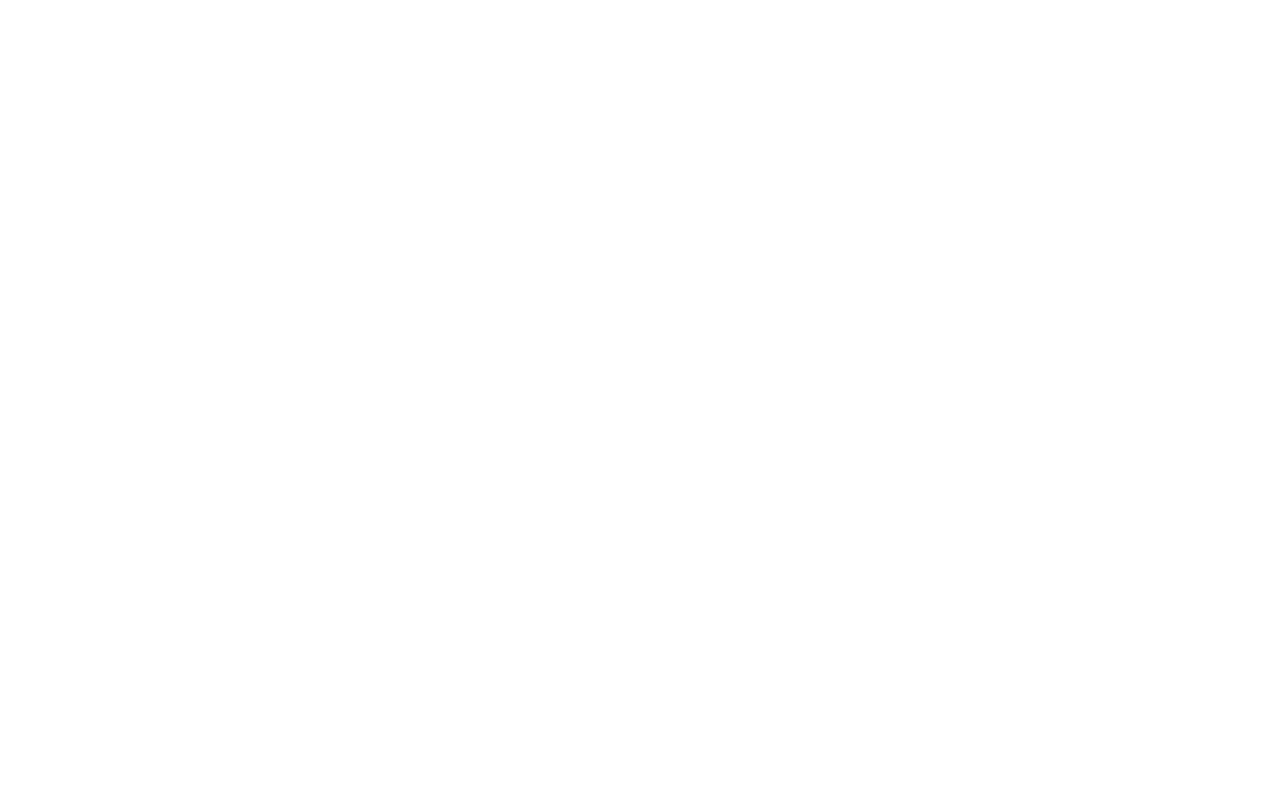
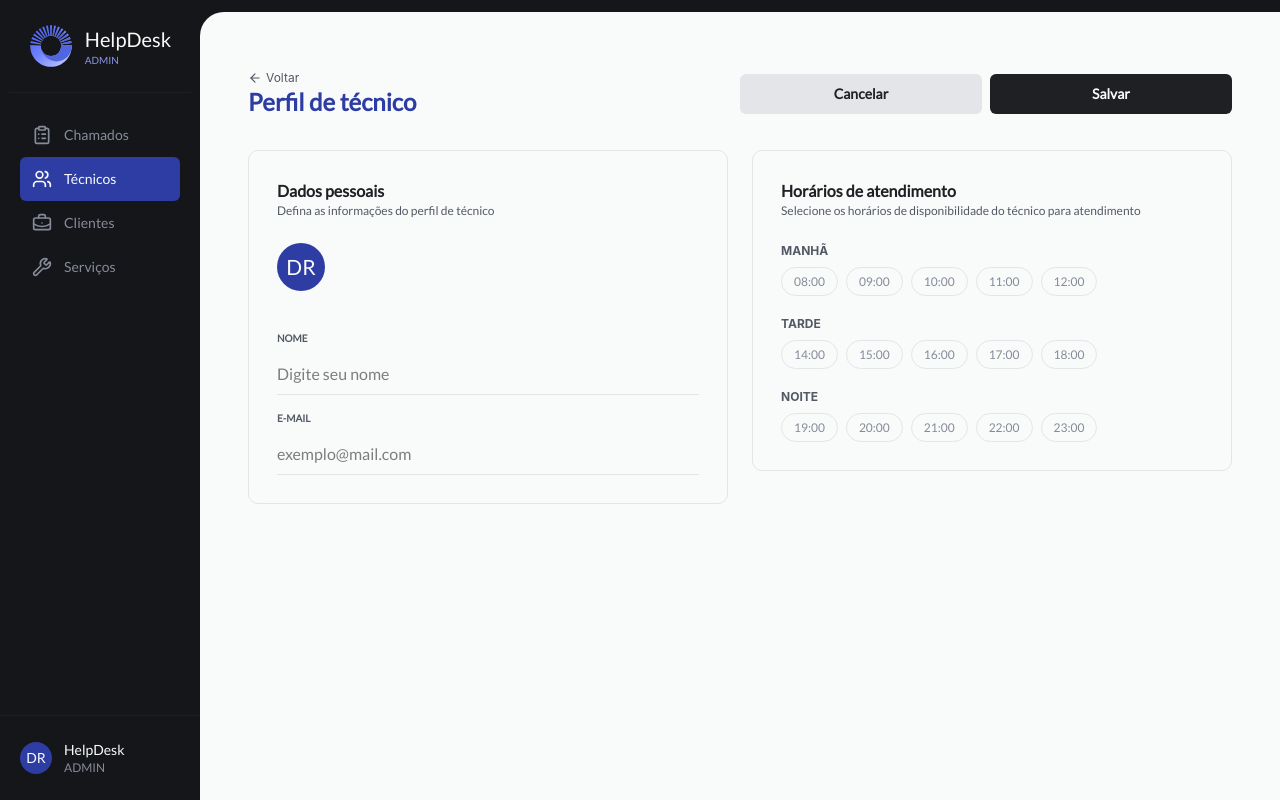
Before and after one commit to demisrusso9/help-desk, a React (Vite) app: page /admin/technicians/update/1 in a window 1280 px wide. Before the commit this address had no page. Built offline with nearby package versions, Linux system fonts and the light colour scheme.

Commit message:
feat: add technicians update page and add variants to chip components

```diff
--- a/src/components/chips.tsx
+++ b/src/components/chips.tsx
@@ -1,11 +1,40 @@
+import { X, type LucideIcon } from 'lucide-react'
+
+type ChipsVariants = 'preview' | 'editable'
+
 interface ChipsProps {
 	text: string
+	type: ChipsVariants
 }
 
-export function Chips({ text }: ChipsProps) {
+interface ChipsVariantsConfig {
+	color: string
+	bgColor: string
+	icon?: LucideIcon
+}
+
+export function Chips({ text, type }: ChipsProps) {
+	const chipsMap: Record<ChipsVariants, ChipsVariantsConfig> = {
+		preview: {
+			color: 'text-gray-400',
+			bgColor: ''
+		},
+		editable: {
+			color: 'font-bold text-gray-600',
+			bgColor: 'bg-blue-base',
+			icon: X
+		}
+	}
+
+	const { color, bgColor, icon: Icon } = chipsMap[type]
+
 	return (
-		<div className="flex w-fit rounded-full border border-gray-500">
-			<span className="px-3 py-[5.5px] text-xs text-gray-400">{text}</span>
+		<div
+			className={`${bgColor} flex w-fit items-center justify-center gap-2 rounded-full border border-gray-500 px-3 py-[5.5px]`}
+		>
+			<span className={`${color} font-lato text-xs`}>{text}</span>
+
+			{Icon && <Icon width={14} height={14} className="cursor-pointer text-gray-600" />}
 		</div>
 	)
 }
--- /dev/null
+++ b/src/pages/admin/technicians-update-details.tsx
@@ -0,0 +1,126 @@
+import { InputField } from '@components/auth/input-field'
+import { Button } from '@components/button'
+import { Chips } from '@components/chips'
+import { zodResolver } from '@hookform/resolvers/zod'
+import { ArrowLeft } from 'lucide-react'
+import { useForm } from 'react-hook-form'
+import { useNavigate } from 'react-router'
+import z from 'zod'
+
+const userFormSchema = z.object({
+	name: z.string(),
+	email: z.email()
+})
+
+export function TechniciansUpdateDetails() {
+	const navigate = useNavigate()
+
+	const dateHoursMorning = ['08:00', '09:00', '10:00', '11:00', '12:00']
+	const dateHoursAfternoon = ['14:00', '15:00', '16:00', '17:00', '18:00']
+	const dateHoursNight = ['19:00', '20:00', '21:00', '22:00', '23:00']
+
+	const { register, handleSubmit } = useForm({
+		resolver: zodResolver(userFormSchema)
+	})
+
+	function onSubmit() {}
+
+	return (
+		<>
+			<div className="flex w-full flex-col md:flex-row md:items-center md:justify-between">
+				<div className="flex w-full flex-col">
+					<button
+						className="flex w-full cursor-pointer items-center gap-1"
+						onClick={() => navigate(-1)}
+					>
+						<ArrowLeft width={14} height={14} className="text-gray-300" />
+						<span className="text-xs text-gray-300">Voltar</span>
+					</button>
+
+					<h1 className="text-blue-dark font-lato w-full justify-self-end text-xl font-bold sm:text-2xl">
+						Perfil de técnico
+					</h1>
+				</div>
+
+				<div className="mt-4 flex w-full gap-2 sm:justify-end md:mt-0">
+					<Button variant="secondary" title="Cancelar" />
+					<Button variant="primary" title="Salvar" />
+				</div>
+			</div>
+
+			<div className="mt-8 grid grid-cols-1 gap-4 lg:grid-cols-2 lg:gap-6">
+				<section className="w-full rounded-[10px] border border-gray-500 p-7">
+					<h4 className="font-lato text-base font-bold text-gray-200">Dados pessoais</h4>
+
+					<p className="font-lato mb-6 text-xs text-gray-300">
+						Defina as informações do perfil de técnico
+					</p>
+
+					<footer className="flex items-center sm:mt-auto sm:items-center">
+						<div className="bg-blue-dark flex h-12 w-12 items-center justify-center rounded-full">
+							<p className="font-lato text-[21px] text-gray-600 uppercase">DR</p>
+						</div>
+					</footer>
+
+					<form className="mt-10 flex flex-col gap-4" onSubmit={handleSubmit(onSubmit)}>
+						<InputField
+							id="name"
+							text="nome"
+							placeholder="Digite seu nome"
+							{...register('name')}
+						/>
+
+						<InputField
+							id="email"
+							text="e-mail"
+							placeholder="exemplo@mail.com"
+							{...register('email')}
+						/>
+					</form>
+				</section>
+
+				<section className="h-fit w-full rounded-[10px] border border-gray-500 p-7">
+					<h4 className="font-lato text-base font-bold text-gray-200">
+						Horários de atendimento
+					</h4>
+
+					<p className="font-lato mb-6 text-xs text-gray-300">
+						Selecione os horários de disponibilidade do técnico para atendimento
+					</p>
+
+					<section className="flex flex-col gap-5">
+						<div className="flex flex-col">
+							<h5 className="mb-2 text-xs font-bold text-gray-300 uppercase">Manhã</h5>
+
+							<div className="flex flex-wrap gap-2">
+								{dateHoursMorning.map((hour, i) => (
+									<Chips key={i} text={hour} type="preview" />
+								))}
+							</div>
+						</div>
+
+						<div className="flex flex-col">
+							<h5 className="mb-2 text-xs font-bold text-gray-300 uppercase">Tarde</h5>
+
+							<div className="flex flex-wrap gap-2">
+								{dateHoursAfternoon.map((hour, i) => (
+									<Chips key={i} text={hour} type="preview" />
+								))}
+							</div>
+						</div>
+
+						<div className="flex flex-col">
+							<h5 className="mb-2 text-xs font-bold text-gray-300 uppercase">Noite</h5>
+
+							<div className="flex flex-wrap gap-2">
+								{dateHoursNight.map((hour, i) => (
+									<Chips key={i} text={hour} type="preview" />
+								))}
+							</div>
+						</div>
+					</section>
+				</section>
+			</div>
+		</>
+	)
+}
--- a/src/pages/admin/technicians.tsx
+++ b/src/pages/admin/technicians.tsx
@@ -65,19 +65,22 @@
 									<div className="flex gap-1">
 										<div className="hidden sm:flex">
 											{data.availabilities
-												.map((chip) => <Chips key={chip} text={chip} />)
+												.map((chip) => <Chips key={chip} text={chip} type="preview" />)
 												.slice(0, 4)}
 										</div>
 
 										<div className="flex sm:hidden">
 											{data.availabilities
-												.map((chip) => <Chips key={chip} text={chip} />)
+												.map((chip) => <Chips key={chip} text={chip} type="preview" />)
 												.slice(0, 1)}
 										</div>
 
 										<div className="hidden sm:flex">
 											{data.availabilities.slice(4).length > 0 && (
-												<Chips text={String('+' + data.availabilities.slice(4).length)} />
+												<Chips
+													text={String('+' + data.availabilities.slice(4).length)}
+													type="preview"
+												/>
 											)}
 										</div>
 
@@ -87,6 +90,7 @@
 													text={
 														'+' + String(Number(data.availabilities.slice(0).length - 1))
 													}
+													type="preview"
 												/>
 											)}
 										</div>
--- a/src/pages/admin/ticket-details.tsx
+++ b/src/pages/admin/ticket-details.tsx
@@ -8,7 +8,7 @@
 
 	return (
 		<>
-			<div className="flex flex-col md:flex-row md:items-center md:justify-between">
+			<div className="flex w-full flex-col md:flex-row md:items-center md:justify-between">
 				<div className="flex w-full flex-col">
 					<button
 						className="flex w-full cursor-pointer items-center gap-1"
@@ -23,7 +23,7 @@
 					</h1>
 				</div>
 
-				<div className="mt-4 flex w-full gap-2 sm:mt-0">
+				<div className="mt-4 flex w-full gap-2 sm:justify-end md:mt-0">
 					<Button variant="secondary" title="Em atendimento" Icon={Clock2} />
 					<Button variant="secondary" title="Encerrado" Icon={CircleCheckBig} />
 				</div>
--- a/src/routes.tsx
+++ b/src/routes.tsx
@@ -3,6 +3,7 @@
 import { Clients } from '@pages/admin/clients'
 import { Services } from '@pages/admin/services'
 import { Technicians } from '@pages/admin/technicians'
+import { TechniciansUpdateDetails } from '@pages/admin/technicians-update-details'
 import { TicketDetails } from '@pages/admin/ticket-details'
 import { Tickets } from '@pages/admin/tickets'
 import { SignIn } from '@pages/sign-in'
@@ -16,7 +17,10 @@
 				<Route element={<AdminLayout />} path="/admin">
 					<Route path="tickets" element={<Tickets />} />
 					<Route path="tickets/details/:id" element={<TicketDetails />} />
+
 					<Route path="technicians" element={<Technicians />} />
+					<Route path="technicians/update/:id" element={<TechniciansUpdateDetails />} />
+
 					<Route path="clients" element={<Clients />} />
 					<Route path="services" element={<Services />} />
 				</Route>
```
